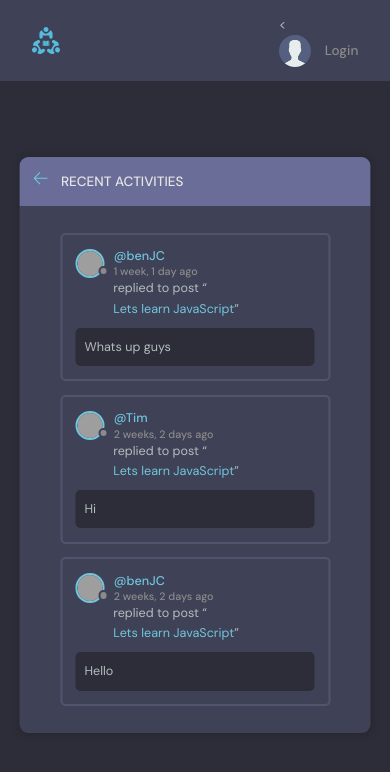
After one commit to Ben-Cariello/DjangoTutorial, a Django app: page /activity/ in a window 390 px wide. The commit adds this page. Shown: the top 772 px of the page. Run offline with Django 5.2, Linux system fonts and the light colour scheme; data comes from the database, SQL or seed files in the repository; grey boxes are pictures that could not be loaded.

Commit message:
Mobile Responsiveness

```diff
--- /dev/null
+++ b/studybud/base/templates/base/activity.html
@@ -0,0 +1,60 @@
+{% extends 'main.html' %}
+
+
+    {% block content %}
+    <main class="layout">
+      <div class="container">
+        <div class="layout__box">
+          <div class="layout__boxHeader">
+            <div class="layout__boxTitle">
+              <a href="{% url 'home' %}">
+                <svg version="1.1" xmlns="http://www.w3.org/2000/svg" width="32" height="32" viewBox="0 0 32 32">
+                  <title>arrow-left</title>
+                  <path
+                    d="M13.723 2.286l-13.723 13.714 13.719 13.714 1.616-1.611-10.96-10.96h27.625v-2.286h-27.625l10.965-10.965-1.616-1.607z"
+                  ></path>
+                </svg>
+              </a>
+              <h3>Recent Activities</h3>
+            </div>
+          </div>
+
+          <div class="activities-page layout__body">
+            {% for message in room_messages %}
+            <div class="activities__box">
+              <div class="activities__boxHeader roomListRoom__header">
+                <a href="{% url 'user-profile' message.user.id %}" class="roomListRoom__author">
+                  <div class="avatar avatar--small">
+                    <img src="https://randomuser.me/api/portraits/women/11.jpg" />
+                  </div>
+                  <p>
+                    @{{message.user}}
+                    <span>{{message.created|timesince}} ago</span>
+                  </p>
+                </a>
+                {% if request.user == message.user %}
+                <div class="roomListRoom__actions">
+                  <a href="{% url 'delete-message' message.id %}">
+                    <svg version="1.1" xmlns="http://www.w3.org/2000/svg" width="32" height="32" viewBox="0 0 32 32">
+                      <title>remove</title>
+                      <path
+                        d="M27.314 6.019l-1.333-1.333-9.98 9.981-9.981-9.981-1.333 1.333 9.981 9.981-9.981 9.98 1.333 1.333 9.981-9.98 9.98 9.98 1.333-1.333-9.98-9.98 9.98-9.981z"
+                      ></path>
+                    </svg>
+                  </a>
+                </div>
+                {% endif %}
+              </div>
+              <div class="activities__boxContent">
+                <p>replied to post “<a href="{% url 'room' message.room.id %}">{{message.room}}</a>”</p>
+                <div class="activities__boxRoomContent">
+                  {{message.body}}
+                </div>
+              </div>
+            </div>
+            {% endfor %}
+          </div>
+        </div>
+      </div>
+    </main>
+{% endblock content %}
--- a/studybud/base/templates/base/home.html
+++ b/studybud/base/templates/base/home.html
@@ -14,7 +14,7 @@
         <!-- Room List Start -->
         <div class="roomList">
           <div class="mobile-menu">
-            <form class="header__search">
+            <form action = "{% url 'home' %}" method="GET" class="header__search">
               <label>
                 <svg version="1.1" xmlns="http://www.w3.org/2000/svg" width="32" height="32" viewBox="0 0 32 32">
                   <title>search</title>
@@ -26,8 +26,8 @@
               </label>
             </form>
             <div class="mobile-menuItems">
-              <a class="btn btn--main btn--pill" href="#">Browse Topics</a>
-              <a class="btn btn--main btn--pill" href="#">Recent Activities</a>
+              <a class="btn btn--main btn--pill" href="{% url 'topics' %}">Browse Topics</a>
+              <a class="btn btn--main btn--pill" href="{% url 'activity' %}">Recent Activities</a>
             </div>
           </div>
           <div class="roomList__header">
--- a/studybud/base/templates/base/topics_component.html
+++ b/studybud/base/templates/base/topics_component.html
@@ -12,7 +12,7 @@
       </li>
       {% endfor %}
     </ul>
-    <a class="btn btn--link" href="topics.html">
+    <a class="btn btn--link" href="{% url 'topics' %}">
       More
       <svg version="1.1" xmlns="http://www.w3.org/2000/svg" width="32" height="32" viewBox="0 0 32 32">
         <title>chevron-down</title>
--- a/studybud/base/urls.py
+++ b/studybud/base/urls.py
@@ -16,4 +16,6 @@ urlpatterns = [
     path('delete-message/<str:pk>/', views.deleteMessage, name="delete-message"),
 
     path('update-user/', views.updateUser, name="update-user"),
+    path('topics/', views.topicsPage, name="topics"),
+    path('activity/', views.activityPage, name="activity"),
 ]
--- a/studybud/base/views.py
+++ b/studybud/base/views.py
@@ -72,7 +72,7 @@ def home(request):
         )
 
 
-    topics = Topic.objects.all()
+    topics = Topic.objects.all()[0:5]
     room_count = rooms.count()
     room_messages = Message.objects.filter(Q(room__topic__name__icontains =q))
 
@@ -179,3 +179,15 @@ def updateUser(request):
             return redirect('user-profile', pk=user.id)
 
     return render(request, 'base/update-user.html', {'form':form})
+
+
+
+def topicsPage(request):
+    q = request.GET.get('q') if request.GET.get('q') != None else ''
+    topics = Topic.objects.filter(name__icontains=q)
+    return render(request, 'base/topics.html', {'topics': topics})
+
+
+def activityPage(request):
+    room_messages = Message.objects.all()
+    return render(request, 'base/activity.html', {'room_messages':room_messages})
```
Also changed, not shown: studybud/base/templates/base/topics.html (added, +49 -0 lines), 1 other file.
